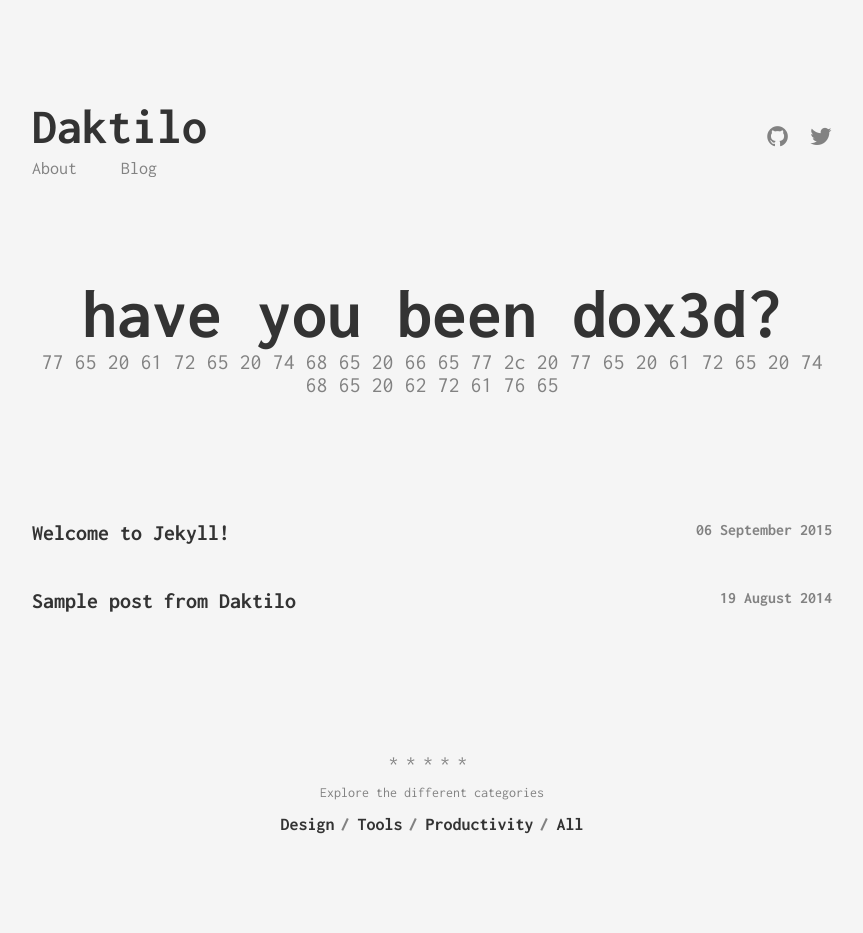
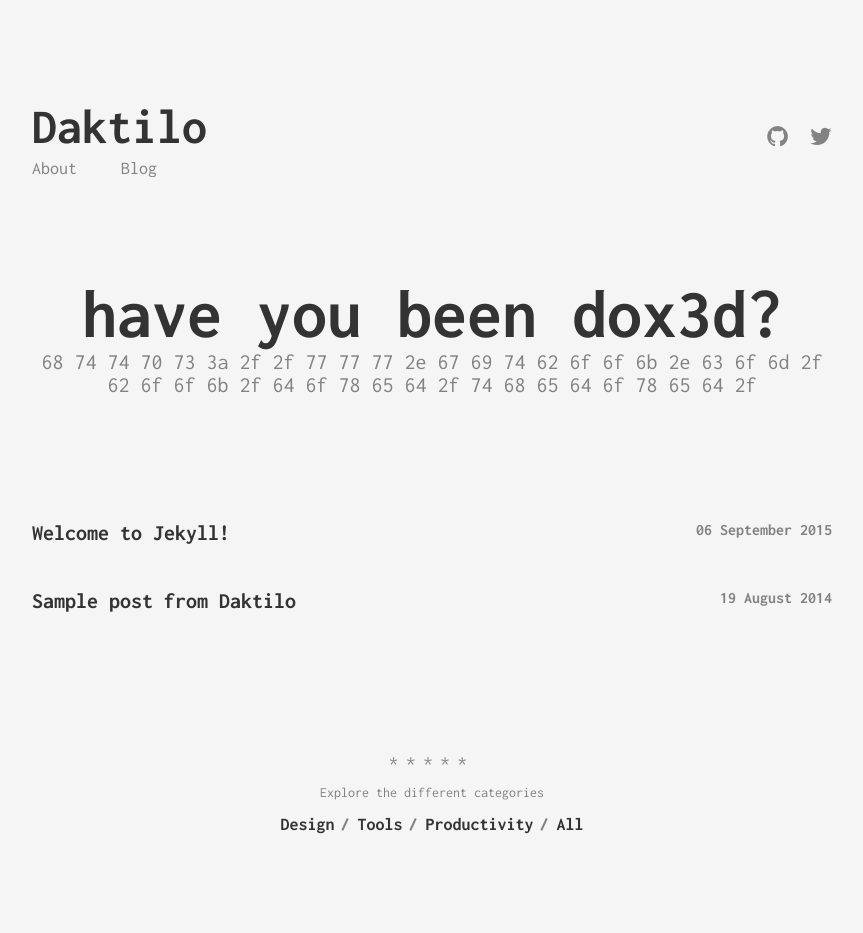
Before and after one commit to dox3d/dox3d.github.io, a Jekyll site: the page built from index.html, in a window 1280 px wide. Shown: the whole page, without its empty margins (208-1071 px from the left). Built offline with Jekyll 4.4.1, drawn with Linux system fonts in a browser that asks for light colours.

Commit message:
are you 6?
runnin with my woes

```diff
--- a/index.html
+++ b/index.html
@@ -1,7 +1,7 @@
 ---
 layout: page
 title: have you been dox3d?
-subtitle: 77 65 20 61 72 65 20 74 68 65 20 66 65 77 2c 20 77 65 20 61 72 65 20 74 68 65 20 62 72 61 76 65
+subtitle: 68 74 74 70 73 3a 2f 2f 77 77 77 2e 67 69 74 62 6f 6f 6b 2e 63 6f 6d 2f 62 6f 6f 6b 2f 64 6f 78 65 64 2f 74 68 65 64 6f 78 65 64 2f
 ---
 
 <ul class="list-posts">
```
